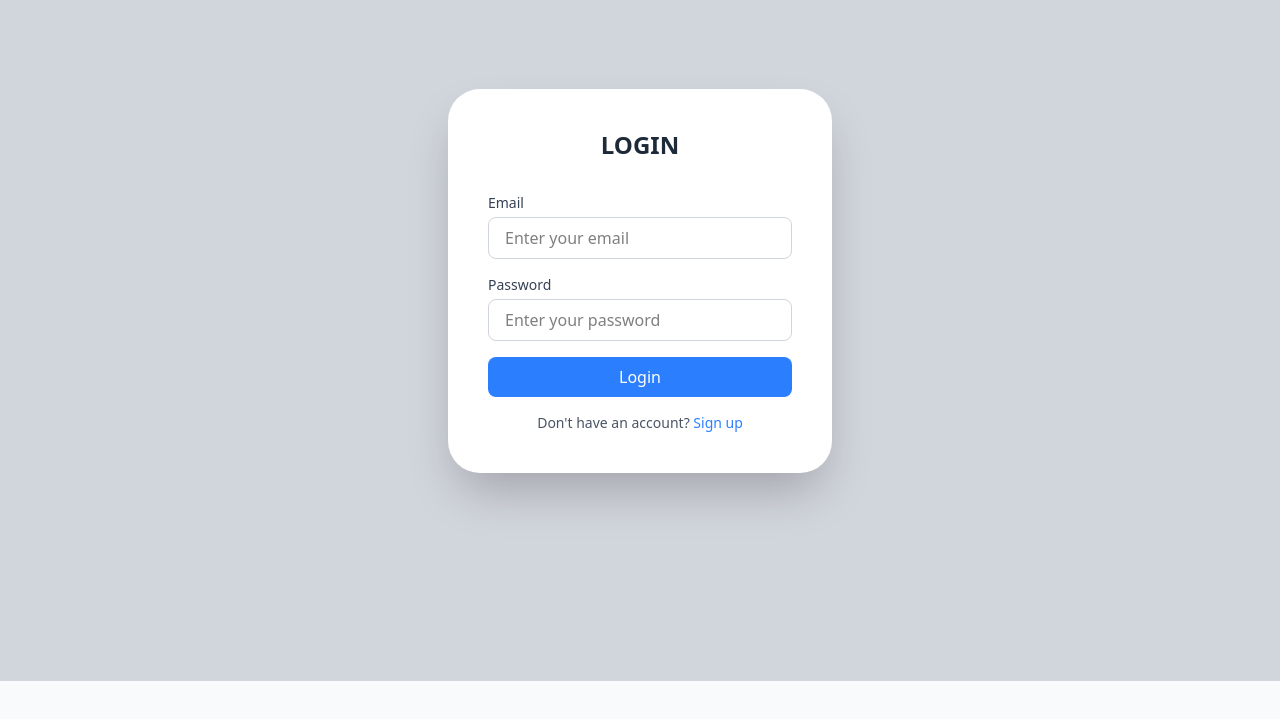
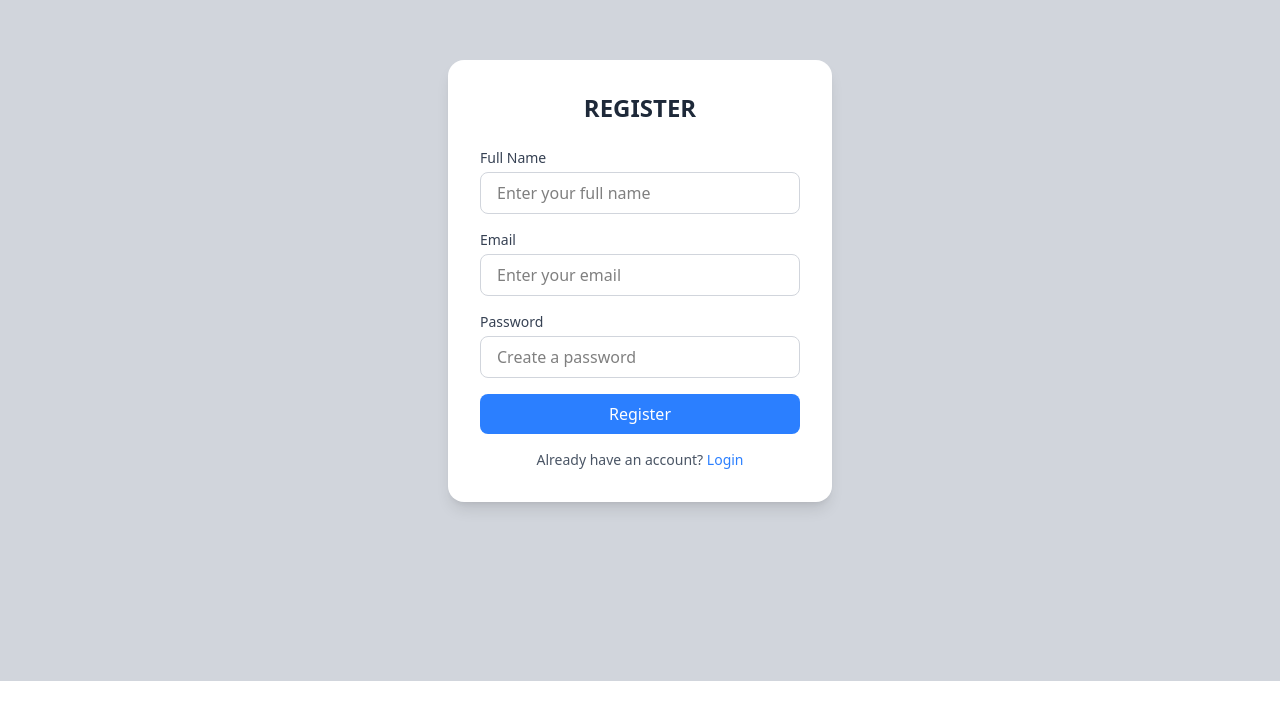
Before and after one commit to sunny8212/Inventory-Management---Frontend, a Nuxt app: page /register in a window 1280 px wide. Shown: the part 119-838 px from the top of the page. After the commit the page ends 800 px from the top, so only its background shows below. Built offline with nearby package versions, Linux system fonts and the light colour scheme.

Commit message:
Regsiter page added with route

```diff
--- a/app.vue
+++ b/app.vue
@@ -1,11 +1,8 @@
 <template>
   <div class="w-full h-screen bg-black">
-    <Login />
-    <Register />
+    <NuxtPage />
   </div>
 </template>
 
 <script setup lang="ts">
-import Login from './components/login.vue'
-import Register from './components/register.vue'
 </script>
--- a/components/register.vue
+++ /dev/null
@@ -1,3 +0,0 @@
-<template>
-  <div class="min-h-screen bg-gray-50"></div>
-</template>
--- a/nuxt.config.ts
+++ b/nuxt.config.ts
@@ -1,11 +1,33 @@
 import tailwindcss from "@tailwindcss/vite";
+
 export default defineNuxtConfig({
+  // Compatibility date for Nuxt updates
   compatibilityDate: "2024-11-01",
+
+  // Enable development tools for better debugging
   devtools: { enabled: true },
+
+  // Ensure the pages directory is enabled (this is default in Nuxt)
+  pages: true,
+
+  // Add global CSS
   css: ['~/assets/css/main.css'],
+
+  // Configure Vite
   vite: {
     plugins: [
       tailwindcss(),
     ],
   },
+
+  // App-level configuration
+  app: {
+    head: {
+      title: "Inventory Management App", // Default page title
+      meta: [
+        { name: "viewport", content: "width=device-width, initial-scale=1" },
+        { name: "description", content: "This is my Nuxt app" },
+      ],
+    },
+  },
 });
--- a/components/login.vue
+++ b/pages/index.vue
@@ -30,7 +30,7 @@
       </form>
       <p class="text-sm text-gray-600 text-center mt-4">
         Don't have an account?
-        <a href="#" class="text-blue-500 hover:underline">Sign up</a>
+        <NuxtLink to="/register" class="text-blue-500 hover:underline">Sign Up</NuxtLink>
       </p>
     </div>
   </div>
--- /dev/null
+++ b/pages/register.vue
@@ -0,0 +1,47 @@
+<template>
+  <div class="h-screen w-screen bg-gray-300 flex items-center justify-center overflow-hidden">
+    <div class="bg-white shadow-lg rounded-2xl p-8 w-full max-w-sm">
+      <h2 class="text-2xl font-bold text-center text-gray-800">REGISTER</h2>
+      <form class="mt-6">
+        <div class="mb-4">
+          <label for="name" class="block text-sm font-medium text-gray-700">Full Name</label>
+          <input
+            type="text"
+            id="name"
+            class="mt-1 block w-full px-4 py-2 border border-gray-300 rounded-lg focus:outline-none focus:ring-2 focus:ring-blue-400"
+            placeholder="Enter your full name"
+          />
+        </div>
+        <div class="mb-4">
+          <label for="email" class="block text-sm font-medium text-gray-700">Email</label>
+          <input
+            type="email"
+            id="email"
+            class="mt-1 block w-full px-4 py-2 border border-gray-300 rounded-lg focus:outline-none focus:ring-2 focus:ring-blue-400"
+            placeholder="Enter your email"
+          />
+        </div>
+        <div class="mb-4">
+          <label for="password" class="block text-sm font-medium text-gray-700">Password</label>
+          <input
+            type="password"
+            id="password"
+            class="mt-1 block w-full px-4 py-2 border border-gray-300 rounded-lg focus:outline-none focus:ring-2 focus:ring-blue-400"
+            placeholder="Create a password"
+          />
+        </div>
+
+        <button
+          type="submit"
+          class="w-full bg-blue-500 text-white py-2 rounded-lg hover:bg-blue-600 transition duration-300"
+        >
+          Register
+        </button>
+      </form>
+      <p class="text-sm text-gray-600 text-center mt-4">
+        Already have an account?
+        <NuxtLink to="/" class="text-blue-500 hover:underline">Login</NuxtLink>
+      </p>
+    </div>
+  </div>
+</template>
```
